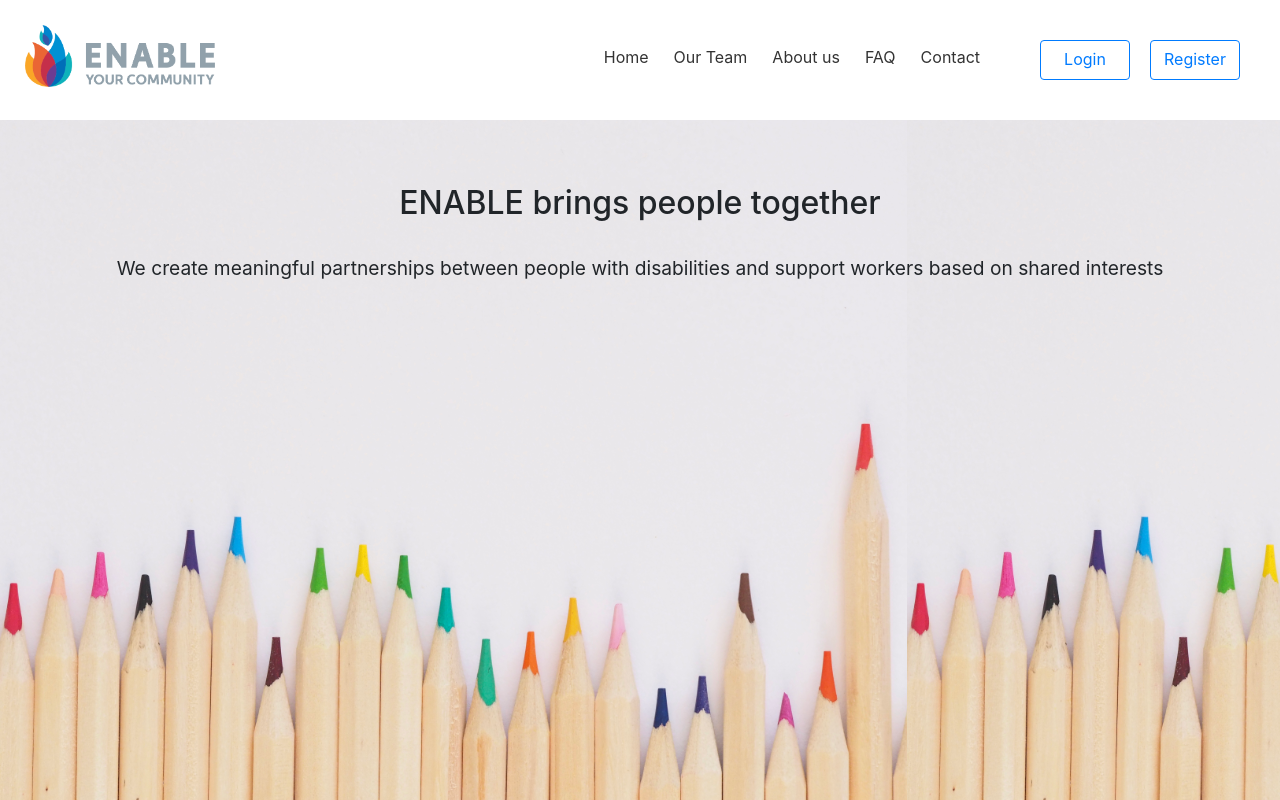
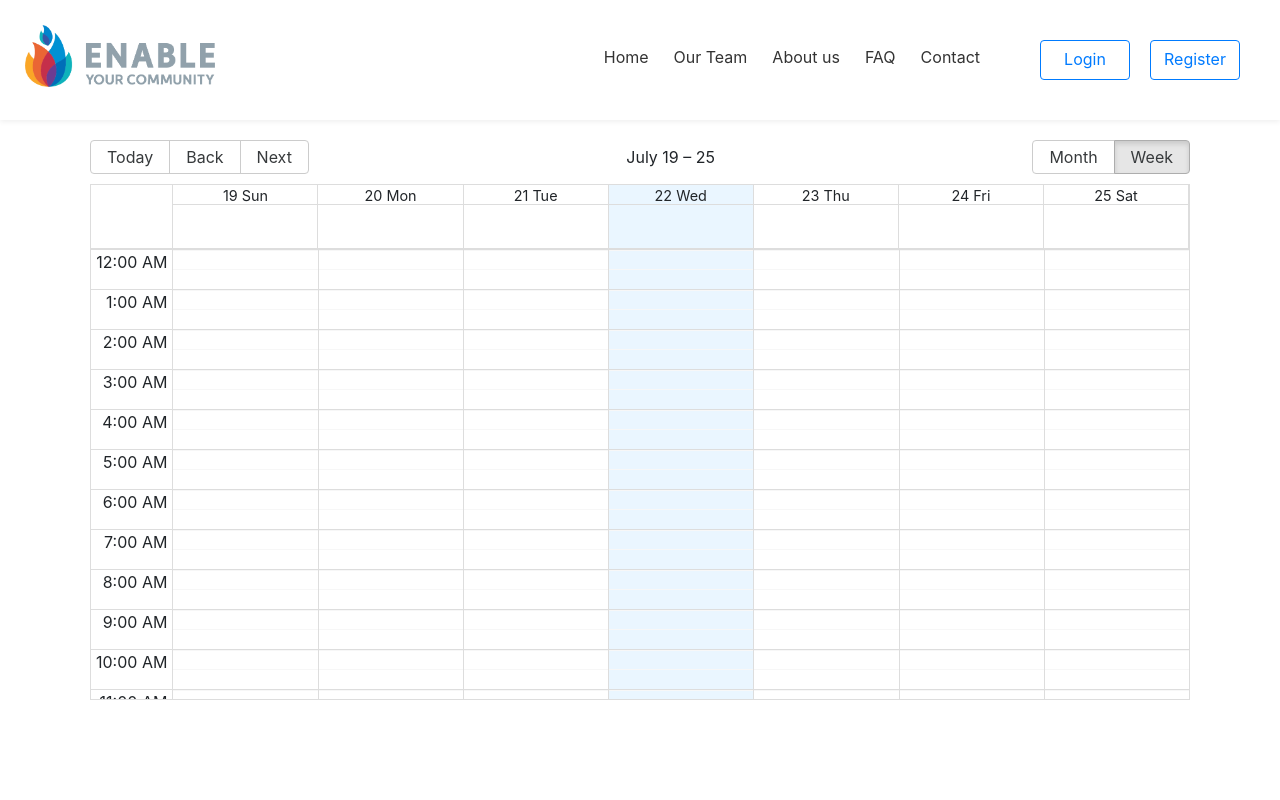
Before and after one commit to fatimasajadi/enable, a React (Create React App) app in the folder client/: page /worker-availability in a window 1280 px wide. Built offline with nearby package versions, Linux system fonts and the light colour scheme.

Commit message:
add bigCalendar package and minor modifications on the worker's view

```diff
--- a/client/package.json
+++ b/client/package.json
@@ -9,7 +9,9 @@
     "@testing-library/user-event": "^7.1.2",
     "axios": "^0.19.2",
     "bootstrap": "^4.5.0",
+    "moment": "^2.27.0",
     "react": "^16.13.1",
+    "react-big-calendar": "^0.26.0",
     "react-dom": "^16.13.1",
     "react-router-dom": "^5.2.0",
     "react-scripts": "3.4.1",
--- a/client/src/App.js
+++ b/client/src/App.js
@@ -5,10 +5,11 @@ import {
   BrowserRouter as Router, Switch, Route,
   Link
 } from 'react-router-dom';
-import Nav from './components/Nav'
+import Nav from './components/Nav';
 import './App.css';
 import AuthProvider from './components/AuthProvider';
-
+import Calendar from './components/Calendar';
+import WorkerHome from './screens/WorkerHome'
 function App() {
   return (
     <>
@@ -22,7 +23,14 @@ function App() {
             <Route path="/register">
               <Register />
             </Route>
+            <Route path="/worker-availability">
+
+              <Calendar />
+
+            </Route>
             <Route path="/worker-dashboard">
+
+              <WorkerHome />
 
             </Route>
             <Route path="/">
--- /dev/null
+++ b/client/src/components/Calendar.js
@@ -0,0 +1,33 @@
+import React, { useState } from 'react';
+import 'react-big-calendar/lib/css/react-big-calendar.css'
+import * as BigCalendar from 'react-big-calendar';
+import moment from 'moment';
+
+const localizer = BigCalendar.momentLocalizer(moment);
+
+function Calendar() {
+  console.log(BigCalendar)
+  const [events, setEvents] = useState([
+    {
+      title: 'initial title',
+      start: new Date(),
+      end: new Date(Date.now() + 60 * 60 * 1000),
+    }
+  ]);
+  return (
+    <div style={{ height: 600, padding: 20 }} className="container">
+      <BigCalendar.Calendar
+        selectable
+        view="week"
+        onSelectSlot={(e) => {
+
+        }}
+        culture='en-GB'
+        localizer={localizer}
+        events={events}
+        views={['month', 'week']} />
+    </div>
+  );
+}
+
+export default Calendar;
--- a/client/src/components/Nav.css
+++ b/client/src/components/Nav.css
@@ -7,8 +7,6 @@
   position: sticky;
   top: 0;
   box-shadow: 0 2px 5px #00000010;
-
-  /* border-radius: 10px; */
 }
 
 .nav img {
@@ -46,3 +44,11 @@
   margin-right: 25px;
   margin-top: 15px;
 }
+.navDashboard {
+  color: #228aff;
+  margin-left: 0px;
+  margin-top: 45px;
+}
+.navDashboard:hover {
+  text-decoration: none;
+}
--- a/client/src/components/Nav.js
+++ b/client/src/components/Nav.js
@@ -16,6 +16,15 @@ function Nav() {
     <>
       <div className="nav">
         <Link to="/"><img src={Logo} alt='logo' /></Link>
+        {user && (
+          <>
+            <Link className="navDashboard" to="/worker-dashboard">  {user && `Home`}</Link>
+            <p className="navDashboard">  {user && `Pending requests`}</p>
+            <p className="navDashboard">  {user && `Previous sessions`}</p>
+            <Link className="navDashboard" to="/worker-availability"> {user && `Availability`}</Link>
+          </>
+        )
+        }
 
         <div className='button'>
 
--- /dev/null
+++ b/client/src/screens/WorkerHome.js
@@ -0,0 +1,11 @@
+import React from 'react';
+import './WorkerHome.css';
+
+
+function WorkerHome() {
+
+  return (
+    <h1>This is worker's home!</h1>
+  );
+}
+export default  WorkerHome;
```
Also changed, not shown: client/src/components/Calendar.css (added), client/src/screens/WorkerHome.css (added).
